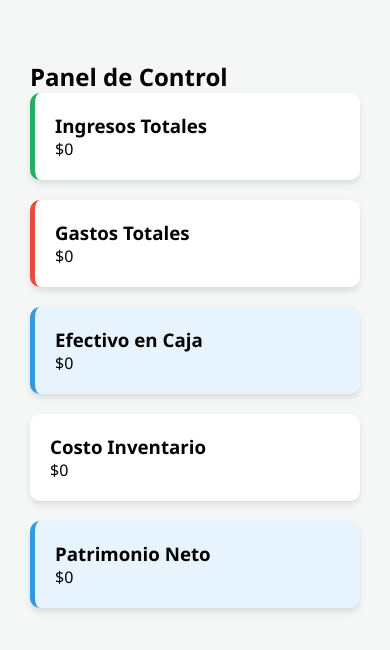
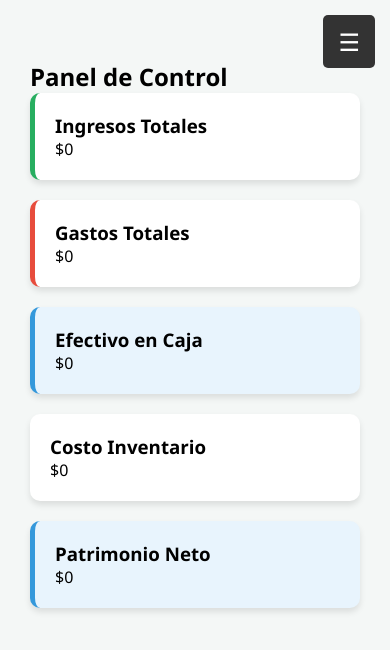
Before and after one commit to MOTOREPUESTOSMOTIKA/MOTIK, a plain HTML site: page index.html in a window 390 px wide. Drawn offline with Linux system fonts and the light colour scheme.

Commit message:
Actualizar index.html

```diff
--- a/index.html
+++ b/index.html
@@ -7,6 +7,7 @@
     <link rel="stylesheet" href="style.css">
 </head>
 <body>
+        <button class="menu-toggle" onclick="toggleMenu()">☰</button>
     <nav class="sidebar">
         <h2>MOTIKA</h2>
         <ul>
```
